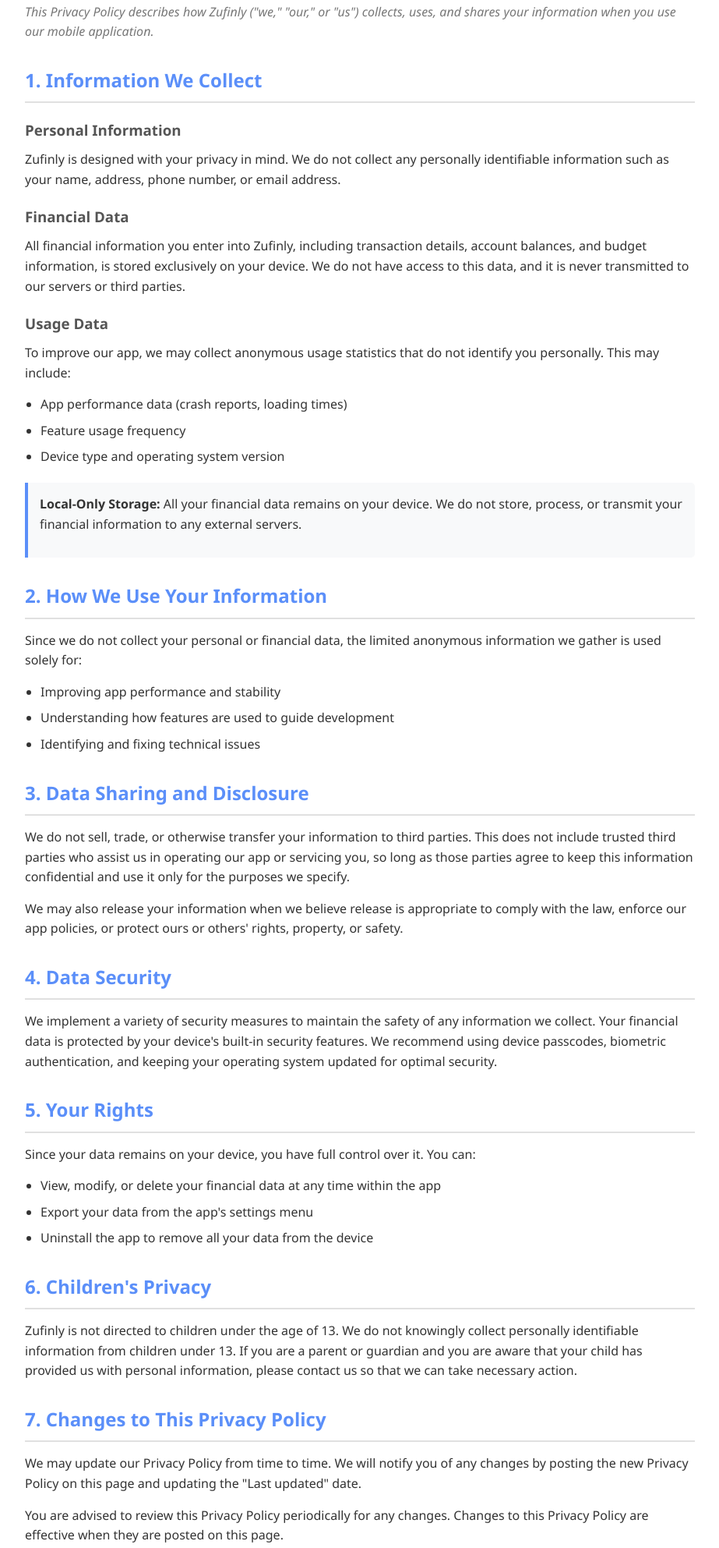
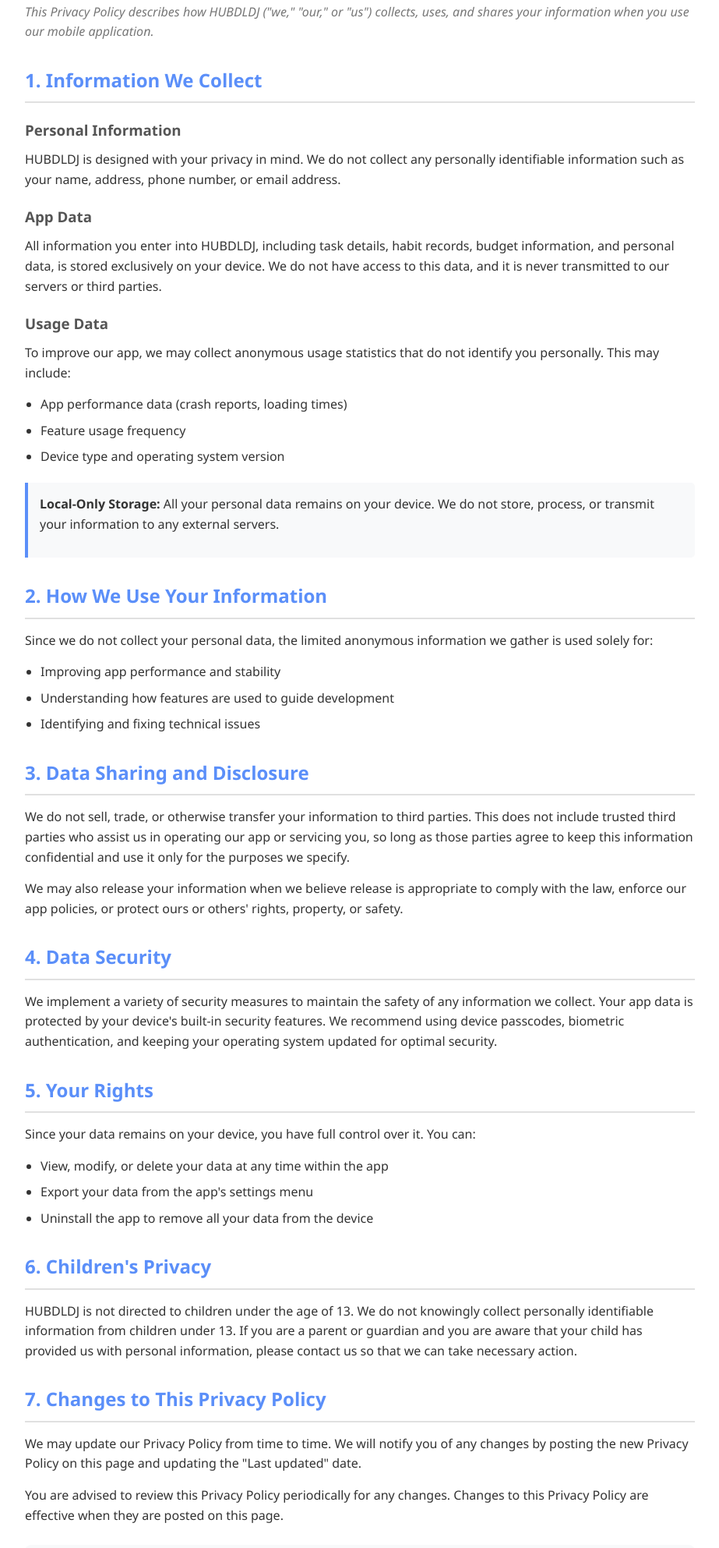
Before and after one commit to zxjota/HUBDLDJ-web, a plain HTML site: page index.html in a window 1280 px wide. Shown: the part 287-2272 px from the top of the page at 78% size, without its empty margins (178-1101 px from the left). Drawn offline with Linux system fonts and the light colour scheme.

Commit message:
Update index.html

```diff
--- a/index.html
+++ b/index.html
@@ -3,7 +3,7 @@
 <head>
     <meta charset="UTF-8">
     <meta name="viewport" content="width=device-width, initial-scale=1.0">
-    <title>Privacy Policy - Zufinly</title>
+    <title>Privacy Policy - HUBDLDJ</title>
     <style>
         :root {
             --primary-color: #5B8FF9;
@@ -127,21 +127,21 @@
 <body>
     <header>
         <div class="container">
-            <h1>Zufinly Privacy Policy</h1>
+            <h1>HUBDLDJ Privacy Policy</h1>
             <p class="subtitle">Last updated: October 26, 2023</p>
         </div>
     </header>
 
     <div class="container">
-        <p class="last-updated">This Privacy Policy describes how Zufinly ("we," "our," or "us") collects, uses, and shares your information when you use our mobile application.</p>
+        <p class="last-updated">This Privacy Policy describes how HUBDLDJ ("we," "our," or "us") collects, uses, and shares your information when you use our mobile application.</p>
 
         <h2>1. Information We Collect</h2>
 
         <h3>Personal Information</h3>
-        <p>Zufinly is designed with your privacy in mind. We do not collect any personally identifiable information such as your name, address, phone number, or email address.</p>
+        <p>HUBDLDJ is designed with your privacy in mind. We do not collect any personally identifiable information such as your name, address, phone number, or email address.</p>
 
-        <h3>Financial Data</h3>
-        <p>All financial information you enter into Zufinly, including transaction details, account balances, and budget information, is stored exclusively on your device. We do not have access to this data, and it is never transmitted to our servers or third parties.</p>
+        <h3>App Data</h3>
+        <p>All information you enter into HUBDLDJ, including task details, habit records, budget information, and personal data, is stored exclusively on your device. We do not have access to this data, and it is never transmitted to our servers or third parties.</p>
 
         <h3>Usage Data</h3>
         <p>To improve our app, we may collect anonymous usage statistics that do not identify you personally. This may include:</p>
@@ -152,11 +152,11 @@
         </ul>
 
         <div class="highlight">
-            <p><strong>Local-Only Storage:</strong> All your financial data remains on your device. We do not store, process, or transmit your financial information to any external servers.</p>
+            <p><strong>Local-Only Storage:</strong> All your personal data remains on your device. We do not store, process, or transmit your information to any external servers.</p>
         </div>
 
         <h2>2. How We Use Your Information</h2>
-        <p>Since we do not collect your personal or financial data, the limited anonymous information we gather is used solely for:</p>
+        <p>Since we do not collect your personal data, the limited anonymous information we gather is used solely for:</p>
         <ul>
             <li>Improving app performance and stability</li>
             <li>Understanding how features are used to guide development</li>
@@ -169,18 +169,18 @@
         <p>We may also release your information when we believe release is appropriate to comply with the law, enforce our app policies, or protect ours or others' rights, property, or safety.</p>
 
         <h2>4. Data Security</h2>
-        <p>We implement a variety of security measures to maintain the safety of any information we collect. Your financial data is protected by your device's built-in security features. We recommend using device passcodes, biometric authentication, and keeping your operating system updated for optimal security.</p>
+        <p>We implement a variety of security measures to maintain the safety of any information we collect. Your app data is protected by your device's built-in security features. We recommend using device passcodes, biometric authentication, and keeping your operating system updated for optimal security.</p>
 
         <h2>5. Your Rights</h2>
         <p>Since your data remains on your device, you have full control over it. You can:</p>
         <ul>
-            <li>View, modify, or delete your financial data at any time within the app</li>
+            <li>View, modify, or delete your data at any time within the app</li>
             <li>Export your data from the app's settings menu</li>
             <li>Uninstall the app to remove all your data from the device</li>
         </ul>
 
         <h2>6. Children's Privacy</h2>
-        <p>Zufinly is not directed to children under the age of 13. We do not knowingly collect personally identifiable information from children under 13. If you are a parent or guardian and you are aware that your child has provided us with personal information, please contact us so that we can take necessary action.</p>
+        <p>HUBDLDJ is not directed to children under the age of 13. We do not knowingly collect personally identifiable information from children under 13. If you are a parent or guardian and you are aware that your child has provided us with personal information, please contact us so that we can take necessary action.</p>
 
         <h2>7. Changes to This Privacy Policy</h2>
         <p>We may update our Privacy Policy from time to time. We will notify you of any changes by posting the new Privacy Policy on this page and updating the "Last updated" date.</p>
@@ -189,15 +189,15 @@
         <div class="contact-info">
             <h2>8. Contact Us</h2>
             <p>If you have any questions or suggestions about our Privacy Policy, do not hesitate to contact us at:</p>
-            <p><strong>Email:</strong> friendlygamesforkids@gmail.com</p>
+            <p><strong>Email:</strong> anuwinsoft@gmail.com</p>
             <p>We typically respond to inquiries within 2-3 business days.</p>
         </div>
     </div>
 
     <footer>
         <div class="container">
-            <p>&copy; 2023 Zufinly. All rights reserved.</p>
-            <p>This Privacy Policy applies only to our online activities and is valid for visitors to our website and users of our app with regards to the information that they shared and/or collect in Zufinly.</p>
+            <p>&copy; 2023 HUBDLDJ. All rights reserved.</p>
+            <p>This Privacy Policy applies only to our online activities and is valid for visitors to our website and users of our app with regards to the information that they shared and/or collect in HUBDLDJ.</p>
         </div>
     </footer>
 </body>
```
